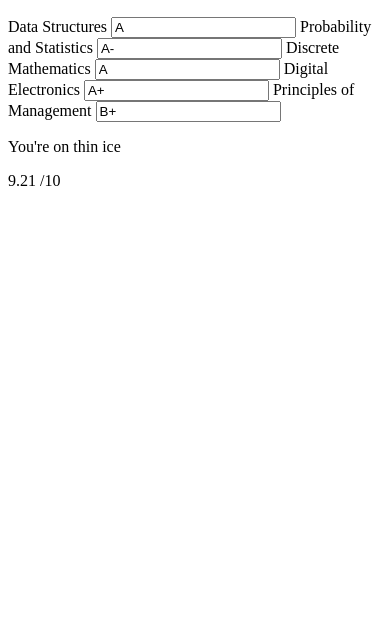
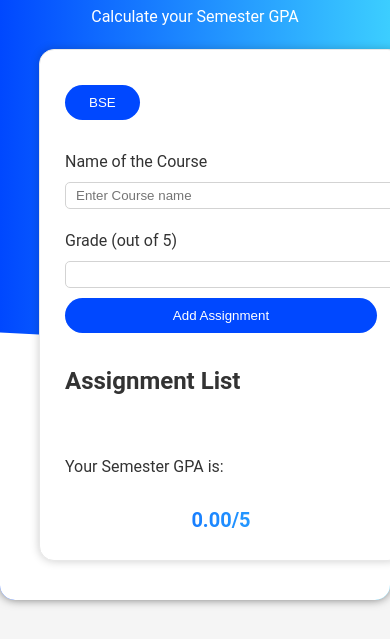
Before and after one commit to Frankish0014/Front_End_Wev_Dev_Group_3, a plain HTML site: page index.html in a window 390 px wide. Shown: the part 242-881 px from the top of the page. Before the commit the page ends 844 px from the top, so only its background shows below. Drawn offline with Linux system fonts and the light colour scheme.

Commit message:
RESPONSIVENESS

```diff
--- a/index.html
+++ b/index.html
@@ -3,57 +3,43 @@
 <head>
   <meta charset="UTF-8" />
   <meta name="viewport" content="width=device-width, initial-scale=1.0"/>
+  <link rel="stylesheet" href="styles.css">
   <title>GPA Calculator</title>
 </head>
 <body>
+  <main>
+    <header>
+      <h1>GPA Calculator</h1>
+      <p>Calculate your Semester GPA</p>
+    </header>
 
-  <header>
-    <h1>GPA Calculator</h1>
-    <p>Calculate your Semester GPA, Cumulative GPA, and check how much you need next semester to cross that legendary GPA mark.</p>
-  </header>
-
-  <main>
-    <div class="selector">
+    <div class="spacer">
+    </div>
+    <section>
+      <div class="selector">
       <div>
-        <button>IT</button>
-        <button disabled>ECE</button>
-      </div>
-      <div>
-        <button>Semester 2</button>
+        <button>BSE</button>
       </div>
     </div>
-
-    <section>
-      <h2>Semester GPA</h2>
       <form class="grades">
         <label>
-          Data Structures
-          <input type="text" value="A" readonly>
+          Name of the Course
+          <input type="text" id="assignment-name" required placeholder="Enter Course name">
         </label>
         <label>
-          Probability and Statistics
-          <input type="text" value="A-" readonly>
+          Grade (out of 5)
+          <input type="number" id="assignment-grade" min="0" max="5" required>
         </label>
-        <label>
-          Discrete Mathematics
-          <input type="text" value="A" readonly>
-        </label>
-        <label>
-          Digital Electronics
-          <input type="text" value="A+" readonly>
-        </label>
-        <label>
-          Principles of Management
-          <input type="text" value="B+" readonly>
-        </label>
+        <button type="button" id="submit">Add Assignment</button>
       </form>
+      <h2>Assignment List</h2>
+      <ul id="assignment-list"></ul>
+      <div class="my-gpa" id="gpa-display">
+        <p>Your Semester GPA is:</p>
+        <div class="gpa-result" id="gpa-display">0.00/5 </div>
+      </div>
     </section>
-
-    <div class="footer">
-      <p>You're on thin ice</p>
-      <div class="gpa-result">9.21 /10</div>
-    </div>
   </main>
-
+  <script src="input_validation.js"></script>
 </body>
 </html>
--- /dev/null
+++ b/styles.css
@@ -0,0 +1,162 @@
+body {
+  font-family: Roboto, sans-serif;
+  font-size: 16px;
+  line-height: 1.5;
+  color: #333;
+  background-color: #f5f5f5;
+  margin: 0;
+  padding: 0;
+}
+
+main {
+  max-width: 800px;
+  margin: 10% auto;
+  background: linear-gradient(to right, rgb(0, 72, 255), rgb(60, 206, 255));
+  position: relative;
+  overflow: hidden;
+  box-shadow: 0px 0px 10px rgba(0, 0, 0, 0.5);
+  padding: 3% 5%;
+  border-radius: 15px;
+}
+
+main header {
+  width: 100%;
+  color: white;
+  text-align: center;
+  margin-bottom: 20px;
+}
+
+main section {
+  width: 100%;
+  background-color: white;
+  z-index: 20;
+  position: relative;
+  border: 1px solid rgb(232, 232, 232);
+  padding: 20px;
+  border-radius: 15px;
+  box-shadow: 0px 0px 10px rgba(0, 0, 0, 0.2);
+}
+
+.selector {
+  display: flex;
+  flex-wrap: wrap;
+  gap: 10px;
+  justify-content: space-between;
+}
+
+.spacer {
+  position: absolute;
+  width: 150%;
+  height: 60%;
+  top: 65%;
+  left: -10%;
+  background: white;
+  transform: rotate(3deg);
+}
+
+button {
+  background-color: rgb(0, 72, 255);
+  color: white;
+  padding: 10px 24px;
+  border: none;
+  margin: 10px 0;
+  border-radius: 20px;
+  cursor: pointer;
+  transition: background-color 0.3s ease;
+}
+
+button:hover {
+  background-color: rgb(0, 50, 180);
+}
+
+label {
+  display: flex;
+  justify-content: space-between;
+  align-items: center;
+  width: 100%;
+  margin-top: 20px;
+}
+
+input {
+  border: 1px solid lightgray;
+  outline: none;
+  border-radius: 5px;
+  padding: 5px 10px;
+  flex: 1;
+  margin-left: 10px;
+  max-width: 200px;
+}
+
+.my-gpa {
+  padding-top: 20px;
+  width: 100%;
+  display: flex;
+  justify-content: space-between;
+  align-items: center;
+  flex-wrap: wrap;
+}
+
+.gpa-result {
+  font-size: 30px;
+  font-weight: bolder;
+  background: linear-gradient(90deg, rgb(0, 72, 255), rgb(60, 206, 255));
+  -webkit-background-clip: text;
+  background-clip: text;
+  -webkit-text-fill-color: transparent;
+}
+
+/* ----------------------------------------
+   RESPONSIVE STYLES START FROM HERE
+------------------------------------------ */
+
+@media screen and (max-width: 768px) {
+  main {
+    margin-top: 20%;
+    padding: 8%;
+  }
+
+  main section {
+    padding: 20px 15px;
+  }
+
+  .selector,
+  .my-gpa,
+  label {
+    flex-direction: column;
+    align-items: flex-start;
+  }
+
+  input {
+    width: 100%;
+    margin-left: 0;
+    margin-top: 8px;
+    max-width: 100%;
+  }
+
+  button {
+    width: 100%;
+    text-align: center;
+  }
+
+  .gpa-result {
+    font-size: 24px;
+    text-align: center;
+    width: 100%;
+    margin-top: 10px;
+  }
+}
+
+@media screen and (max-width: 480px) {
+  main {
+    margin-top: 30%;
+    padding: 10%;
+  }
+
+  main section {
+    padding: 25px 25px;
+  }
+
+  .gpa-result {
+    font-size: 20px;
+  }
+}
```
